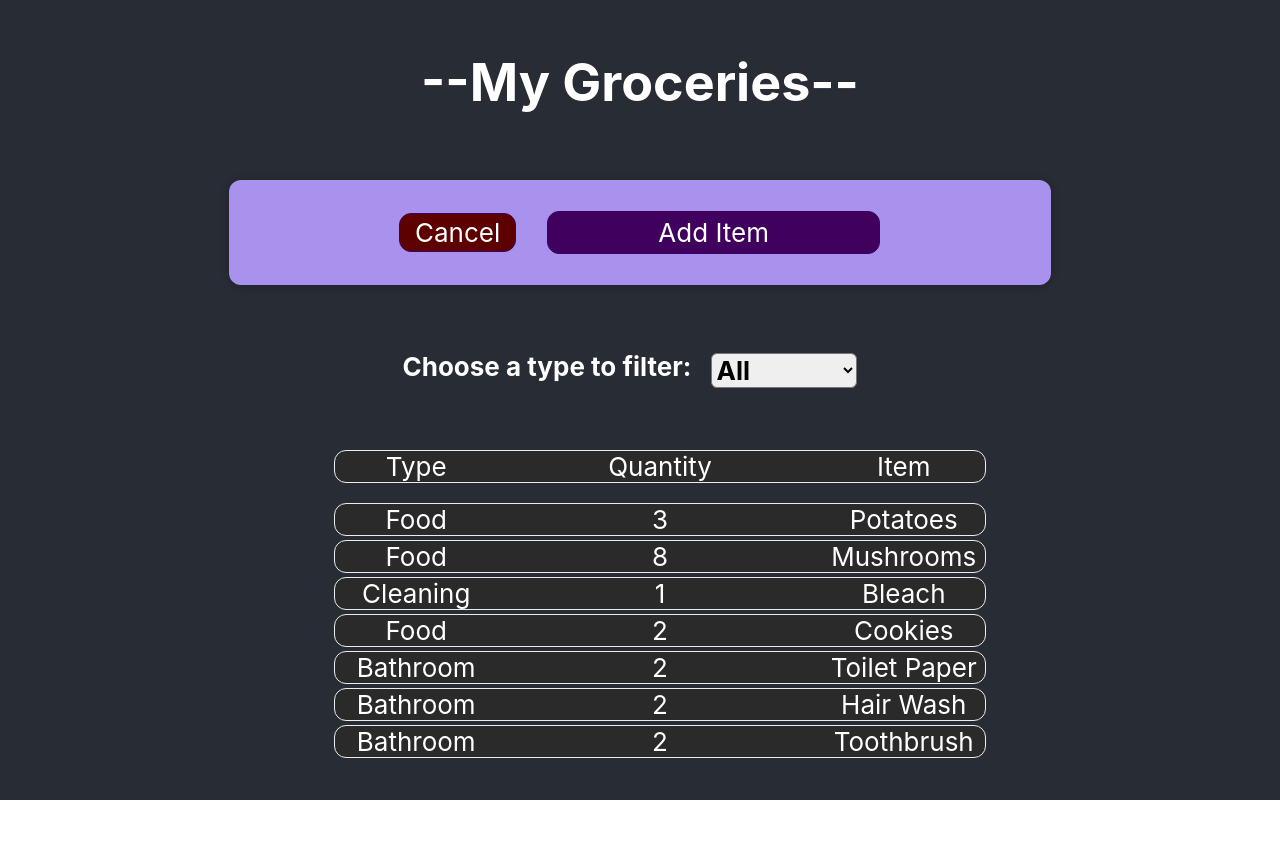
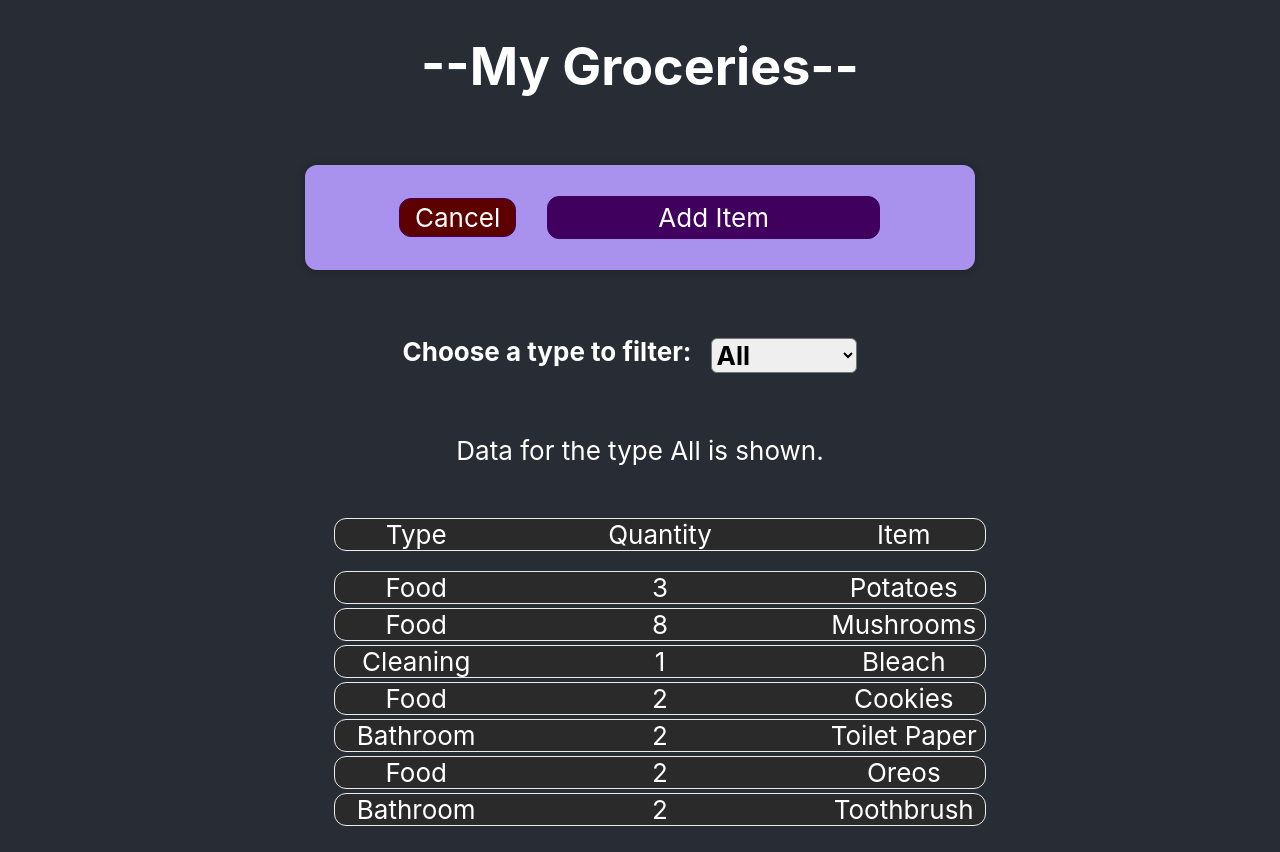
Before and after one commit to GorkaEchavarri/react-test, a React (Create React App) app: page / in a window 1280 px wide. Before the commit the page ends 800 px from the top, so only its background shows below. Built offline with nearby package versions, Linux system fonts and the light colour scheme.

Commit message:
filter done

```diff
--- a/src/App.js
+++ b/src/App.js
@@ -10,13 +10,31 @@ const first_groceries = [
   {key: 456, type: "Cleaning", quantity: 1, item: "Bleach"},
   {key: 136,type: "Food", quantity: 2, item: "Cookies"},
   {key: 412,type: "Bathroom", quantity: 2, item: "Toilet Paper"},
-  {key: 832,type: "Bathroom", quantity: 2, item: "Hair Wash"},
+  {key: 832,type: "Food", quantity: 2, item: "Oreos"},
   {key: 375,type: "Bathroom", quantity: 2, item: "Toothbrush"},
 ]
 
 function App() {
 
   const [groceries, setGroceries] = useState(first_groceries);
+  const [filteredType, setFilteredType] = useState("All");
+
+  let showedInfo = "All";
+
+  if (filteredType === "food") {
+    showedInfo = "Food"
+  } else if (filteredType === "cleaning") {
+    showedInfo = "Cleaning"
+  } else if (filteredType === "kitchen") {
+    showedInfo = "Kitchen"
+  } else if (filteredType === "bathroom") {
+    showedInfo = "Bathroom"
+  } else {
+    showedInfo = "All"
+  }
+
+  const filtered_groceries = first_groceries.filter(expense => expense.type === filteredType.charAt(0).toUpperCase() + filteredType.slice(1))
+  console.log(filtered_groceries)
 
   function addGroceryHandler(item) {
     setGroceries((prevGroceries) => {
@@ -24,12 +42,19 @@ function App() {
     });
   };
 
+  function filterHandler(selectedType) {
+    setFilteredType(selectedType);
+  };
+
+
+
   return (
     <div className="App">
       <header className="App-header">
         <h1>--My Groceries--</h1>
         <NewGrocery onSaveGroceryData={addGroceryHandler} />
-        <GroceryFilter />
+        <GroceryFilter selected={filteredType} onFilterChange={filterHandler} />
+        <p>Data for the type {showedInfo} is shown.</p>
         <ListAllGroceries items={groceries}/>
       </header>
     </div>
--- a/src/components/GroceryFilter.js
+++ b/src/components/GroceryFilter.js
@@ -1,11 +1,16 @@
 import './GroceryFilter.css'
 
 function GroceryItem(props) {
+
+  function filterHandler(event) {
+    props.onFilterChange(event.target.value)
+  };
+
   return (
     <div className='expenses-filter'>
       <div className='expenses-filter__control'>
         <label>Choose a type to filter: </label>
-        <select >
+        <select value={props.selected} onChange={filterHandler}>
           <option value='all'>All</option>
           <option value='food'>Food</option>
           <option value='cleaning'>Cleaning</option>
--- a/src/components/NewGrocery.css
+++ b/src/components/NewGrocery.css
@@ -2,7 +2,7 @@
   background-color: #a892ee;
   padding: 1rem;
   margin: 2rem auto;
-  width: 50rem;
+  width: 40rem;
   max-width: 95%;
   border-radius: 12px;
   text-align: center;
```
